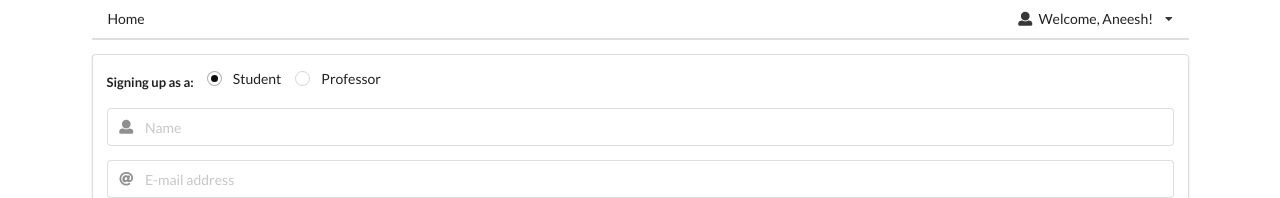
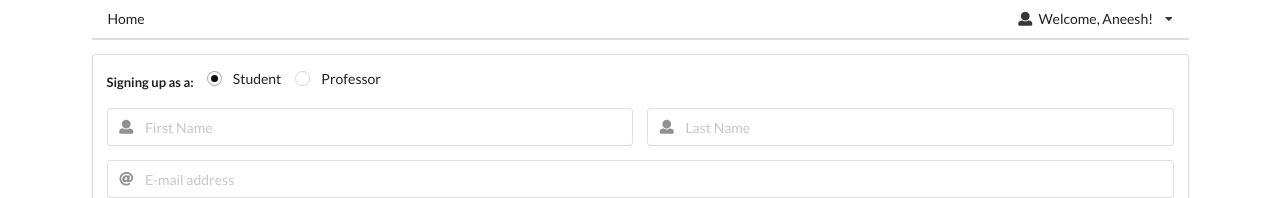
Before and after one commit to MLH-Sprint-1/mlh-sprint-1, a React (Create React App) app in the folder client/: page /signup in a window 1280 px wide. Shown: the top 198 px of the page. Built offline with nearby package versions, Linux system fonts and the light colour scheme.

Commit message:
Split Name into First Name and Last Name on Signup

```diff
--- a/client/src/components/SignIn/Signup.js
+++ b/client/src/components/SignIn/Signup.js
@@ -24,11 +24,19 @@ const Signup = ({ loginFunc }) => {
                         <label>Signing up as a:</label>
                         {userCategoryRadioButtons}
                     </div>
-                    <div className="field">
-                            <div className="ui left icon input">
-                                <i className="user icon" />
-                                <input type="text" name="name" placeholder="Name" />
-                            </div>
+                    <div className="two fields">
+                        <div className="field">
+                                <div className="ui left icon input">
+                                    <i className="user icon" />
+                                    <input type="text" name="firstname" placeholder="First Name" />
+                                </div>
+                        </div>
+                        <div className="field">
+                                <div className="ui left icon input">
+                                    <i className="user icon" />
+                                    <input type="text" name="lastname" placeholder="Last Name" />
+                                </div>
+                        </div>
                     </div>
                     <div className="field">
                         <div className="ui left icon input">
```
